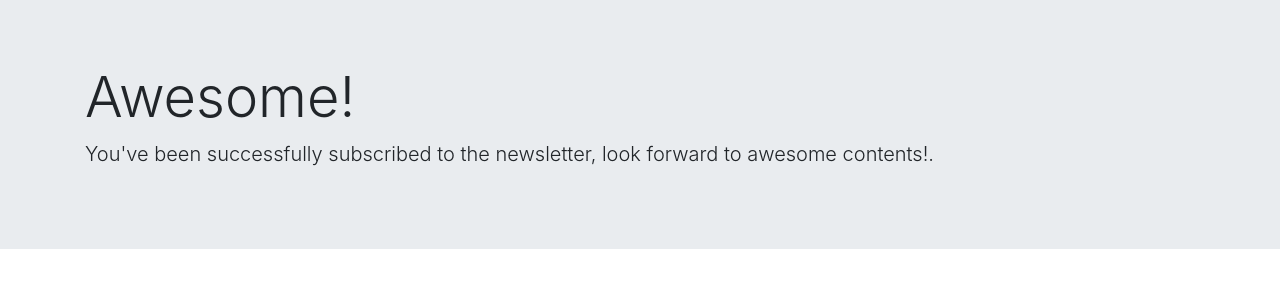
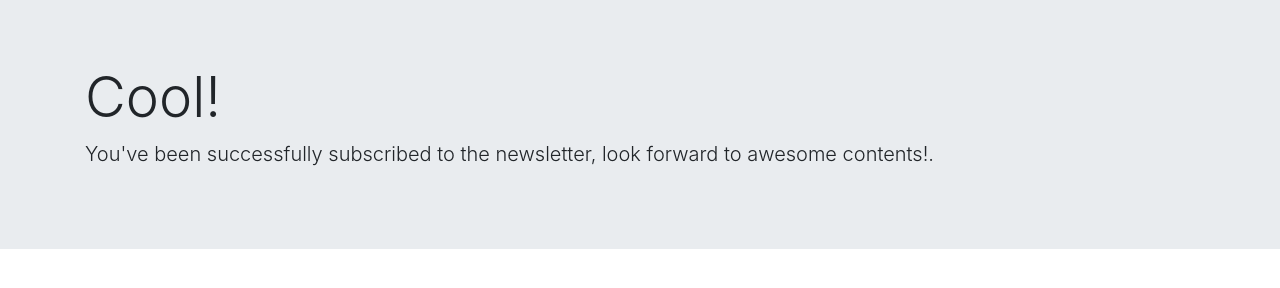
Before and after one commit to naveenpanickal/Newsletter, a website: page success.html in a window 1280 px wide. Drawn offline with nearby package versions, Linux system fonts and the light colour scheme.

Commit message:
Second commit

```diff
--- a/success.html
+++ b/success.html
@@ -11,7 +11,7 @@
 <body>
     <div class="jumbotron jumbotron-fluid">
         <div class="container">
-          <h1 class="display-4">Awesome!</h1>
+          <h1 class="display-4">Cool!</h1>
           <p class="lead">You've been successfully subscribed to the newsletter, look forward to awesome contents!.</p>
 </body>
 </html>
```
